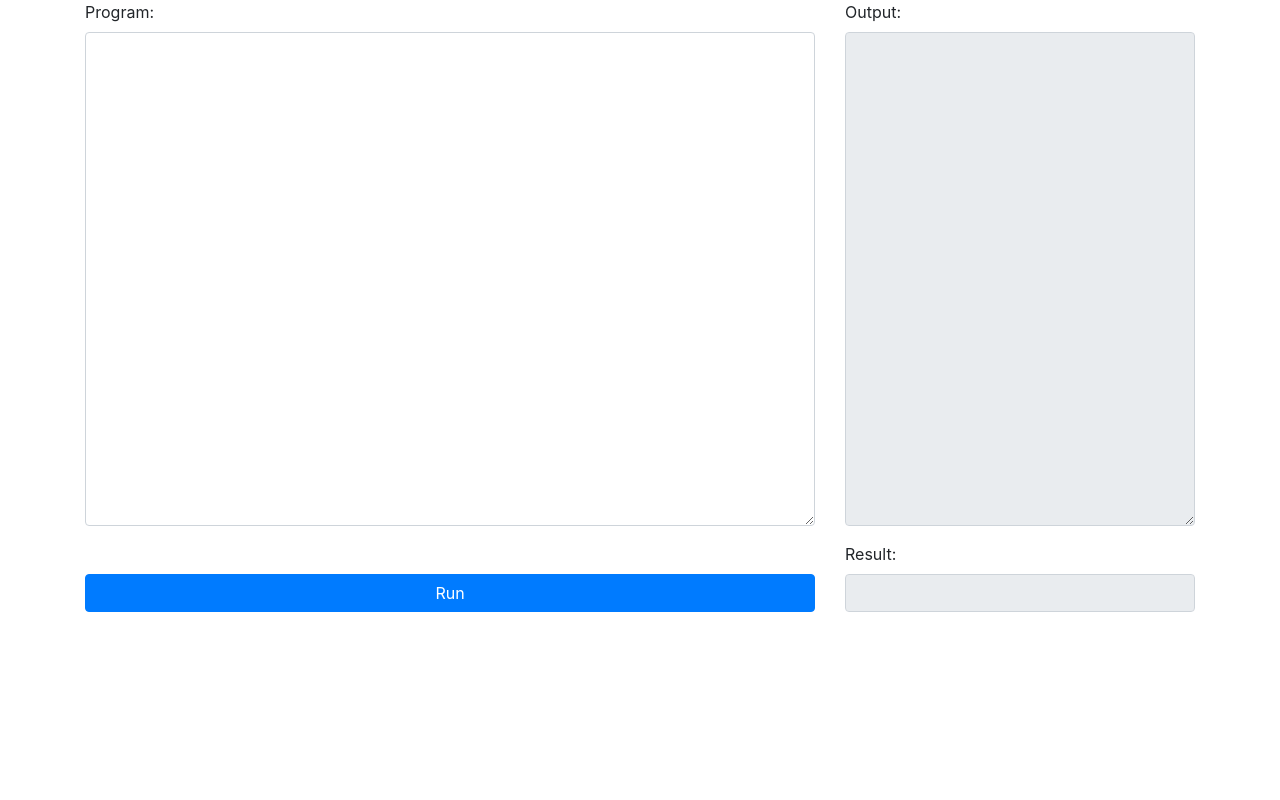
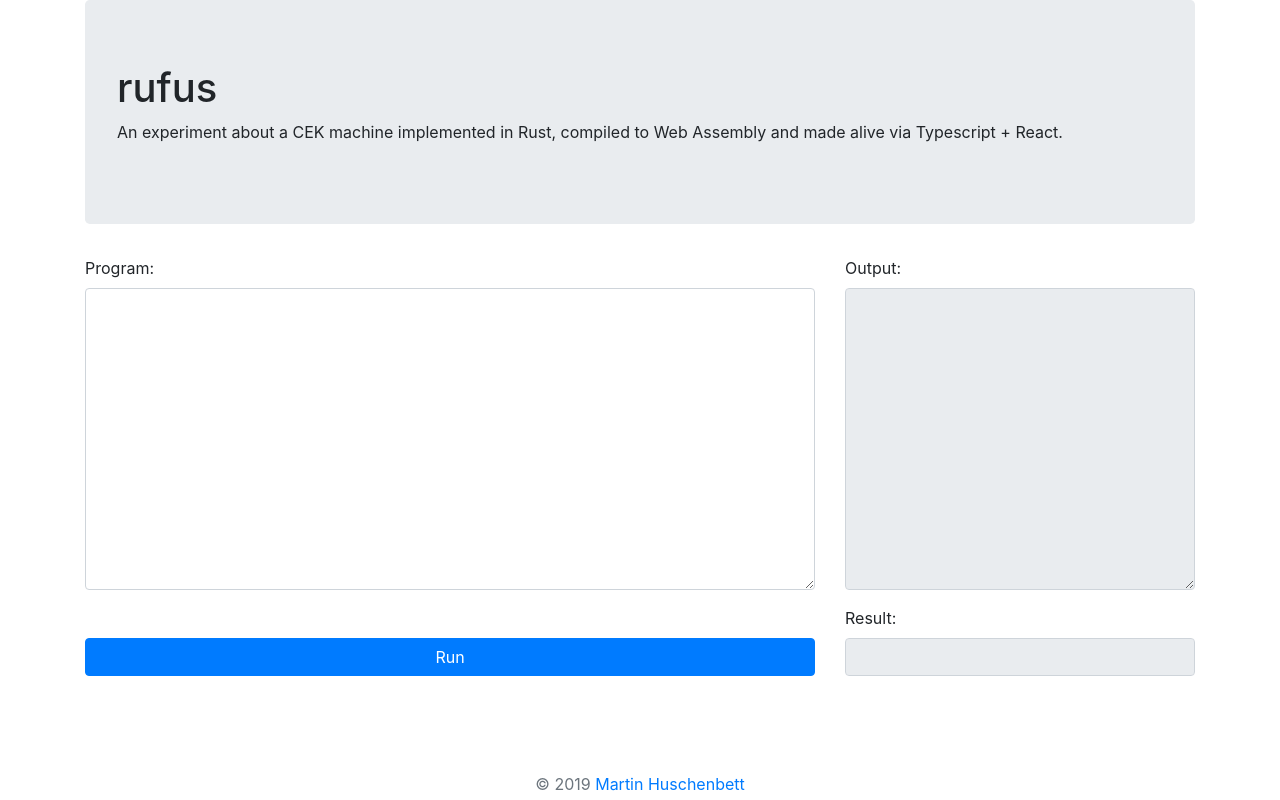
Before and after one commit to hurryabit/rufus, a React (Create React App) app in the folder rufus-ui/: page / in a window 1280 px wide. Built offline with nearby package versions, Linux system fonts and the light colour scheme.

Commit message:
Add header and footer to main screen

```diff
--- a/rufus-ui/package.json
+++ b/rufus-ui/package.json
@@ -4,6 +4,7 @@
   "author": "Martin Huschenbett <martin.huschenbett@posteo.me>",
   "homepage": "https://hurryabit.github.io/rufus",
   "license": "Apache 2.0",
+  "repository": "github:hurryabit/rufus",
   "private": true,
   "dependencies": {
     "@types/jest": "24.0.18",
--- a/rufus-ui/src/App.tsx
+++ b/rufus-ui/src/App.tsx
@@ -1,7 +1,9 @@
 import React from 'react';
-import { Button, Col, Container, Form, Row } from 'react-bootstrap';
+import { Button, Col, Container, Form, Jumbotron, Row } from 'react-bootstrap';
 import 'bootstrap/dist/css/bootstrap.css';
 import './App.css';
+
+const EDITOR_ROWS: number = 12;
 
 type Props = {};
 
@@ -68,7 +70,19 @@ class App extends React.Component<Props, State> {
   render() {
     const state = this.state;
     return (
+      <React.Fragment>
         <Container>
+          <Row>
+            <Col>
+              <Jumbotron>
+                <h1>rufus</h1>
+                <p>
+                  An experiment about a CEK machine implemented in Rust,
+                  compiled to Web Assembly and made alive via Typescript + React.
+                </p>
+              </Jumbotron>
+            </Col>
+          </Row>
           <Row>
             <Col xs={8}>
               <Form>
@@ -76,7 +90,7 @@ class App extends React.Component<Props, State> {
                   <Form.Label>Program:</Form.Label>
                   <textarea
                     className='form-control'
-                  rows={20}
+                    rows={EDITOR_ROWS}
                     value={state.program}
                     onChange={this.handleProgramChange}
                     onKeyDown={this.handleProgramKeyDown}
@@ -102,7 +116,7 @@ class App extends React.Component<Props, State> {
                   <Form.Control
                     as="textarea"
                     readOnly
-                  rows={20}
+                    rows={EDITOR_ROWS}
                     value={state.output}
                   />
                 </Form.Group>
@@ -118,6 +132,14 @@ class App extends React.Component<Props, State> {
             </Col>
           </Row>
         </Container>
+        <footer className="fixed-bottom">
+          <div className="footer-copyright text-center py-1">
+            <span className="text-muted">
+              © 2019 <a href="https://github.com/hurryabit/rufus" target="blank">Martin Huschenbett</a>
+            </span>
+          </div>
+        </footer>
+      </React.Fragment>
     );
   }
 }
```
Also changed, not shown: 1 other file (tests, documents, lock files or other folders). Lines whose indentation alone changed are shown as unchanged.
